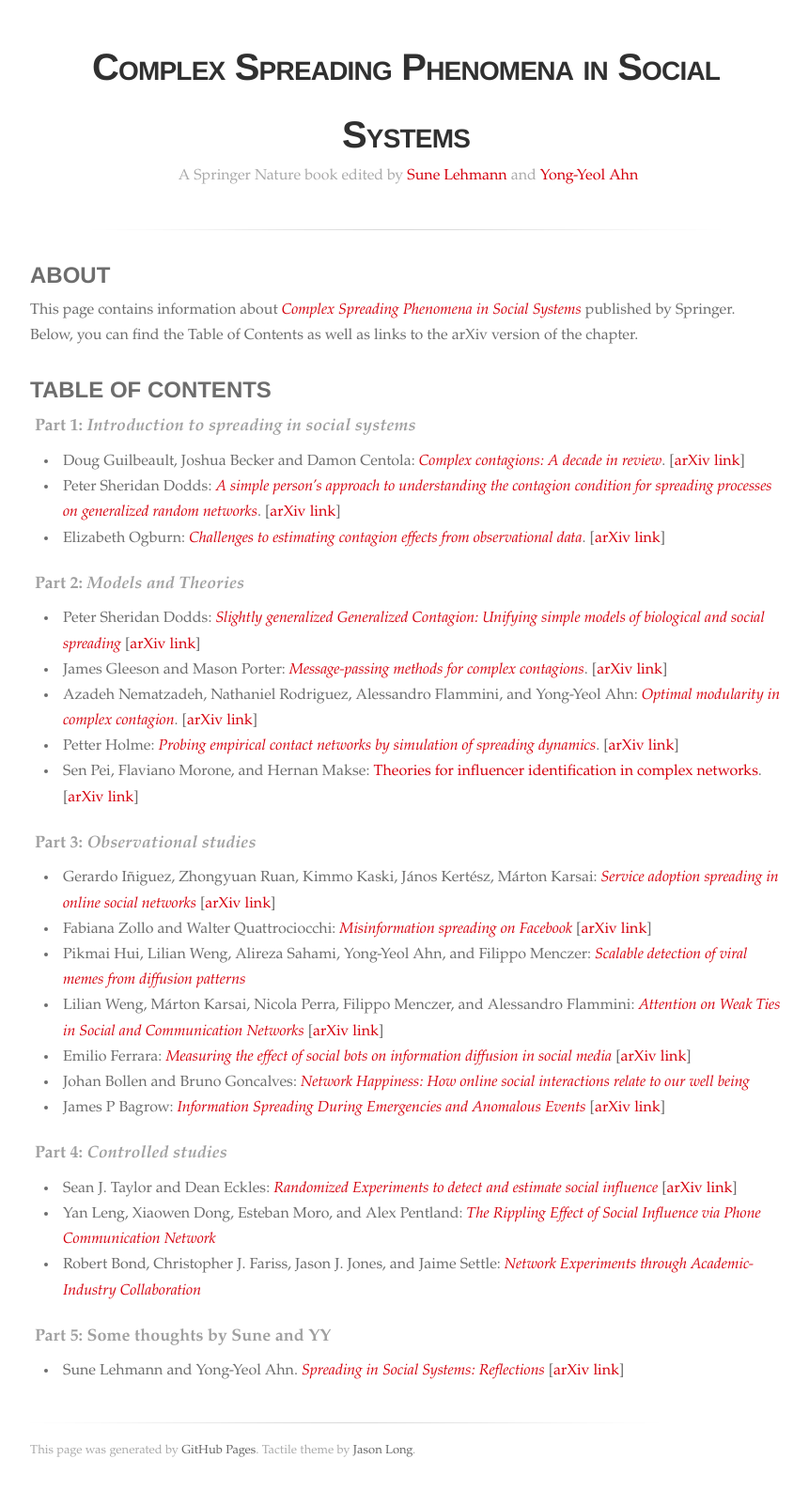
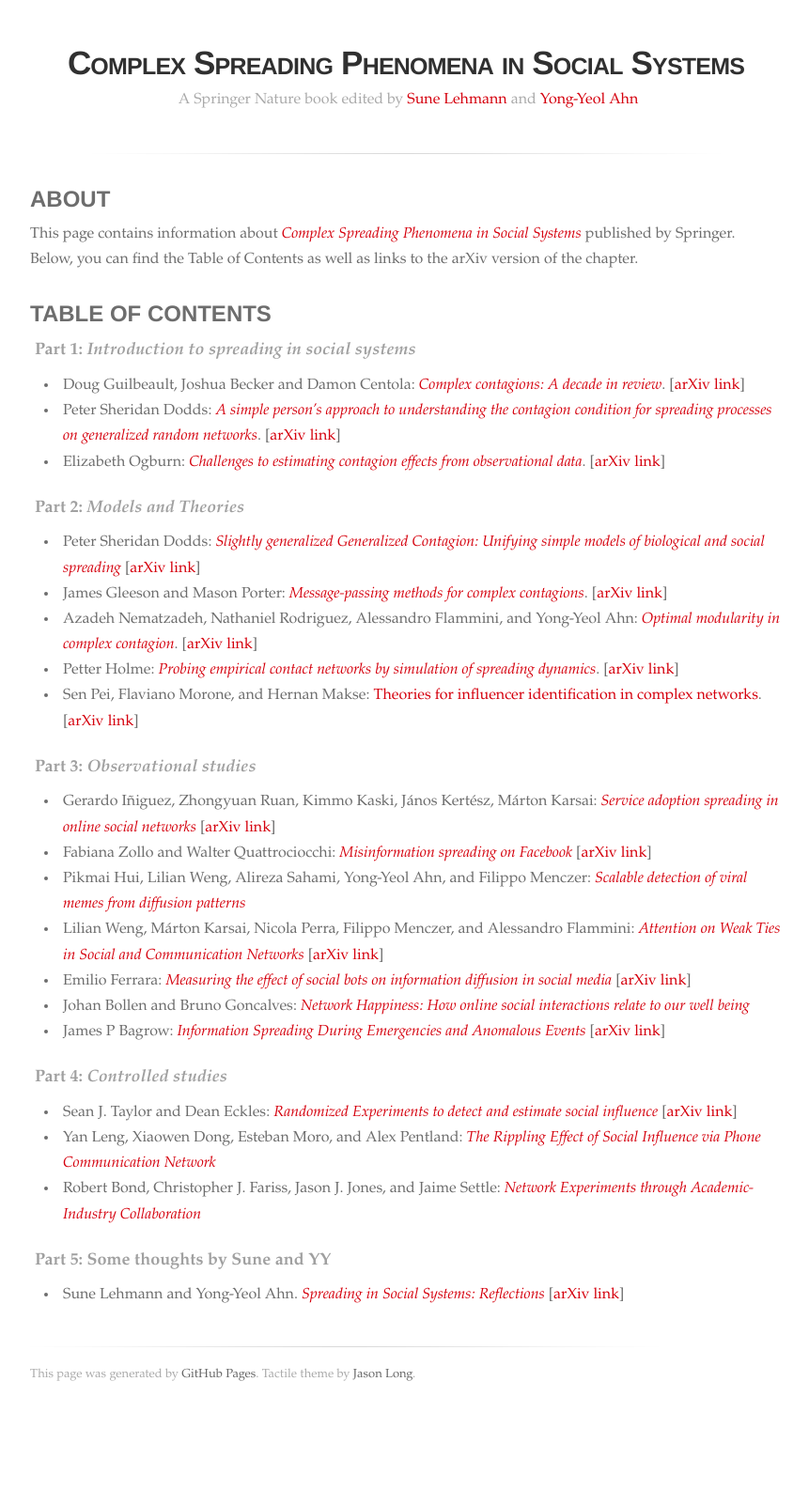
Before and after one commit to socialcontagionbook/socialcontagionbook.github.io, a Jekyll site: the page built from index.md, in a window 1280 px wide. Shown: the whole page at 94% size, without its empty margins (208-1069 px from the left). Built offline with Jekyll 4.4.1, drawn with Linux system fonts in a browser that asks for light colours; some web fonts are replaced; our own code applies the rules of GitHub Pages for plain Markdown files; after the commit the page ends 1505 px from its top, so only the background shows below that.

Commit message:
Update stylesheet.css

```diff
--- a/stylesheets/stylesheet.css
+++ b/stylesheets/stylesheet.css
@@ -71,7 +71,7 @@ header {
 
 header h1 {
   font-family: 'Avenir Next', 'Avenir', 'Chivo', 'Helvetica Neue', Helvetica, Arial, serif;
-  font-size: 40px; font-weight: 700;
+  font-size: 35px; font-weight: 700;
   font-variant: small-caps;
   line-height: 1.8;
   color: #303030;
```
